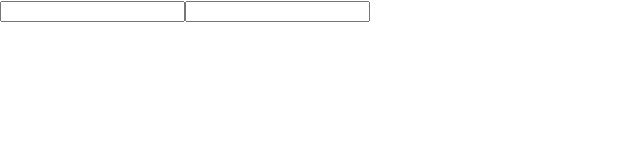
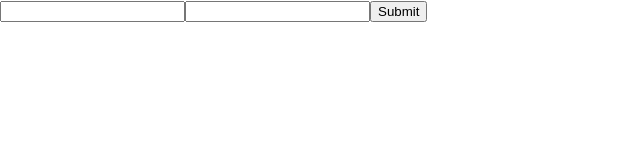
Before and after one commit to jacobmaxplumb/other-forms-project, a React (Create React App) app: page / in a window 1280 px wide. Shown: the top 160 px of the page, without its empty margins (0-640 px from the left). Built offline with nearby package versions, Linux system fonts and the light colour scheme.

Commit message:
added submit handler

```diff
--- a/src/App.js
+++ b/src/App.js
@@ -13,10 +13,16 @@ function App() {
     setFormValues({...formValues, [name]: value}) // {description: '', fullName: 'a'}
   }
 
+  const handleSubmit = (e) => {
+    e.preventDefault();
+    console.log(formValues);
+  }
+
   return (
-    <form>
+    <form onSubmit={handleSubmit}>
       <input onChange={handleInputChange} name="fullName" value={formValues.fullName} />
       <input onChange={handleInputChange} name="description" value={formValues.description} />
+      <button>Submit</button>
     </form>
   );
 }
```
